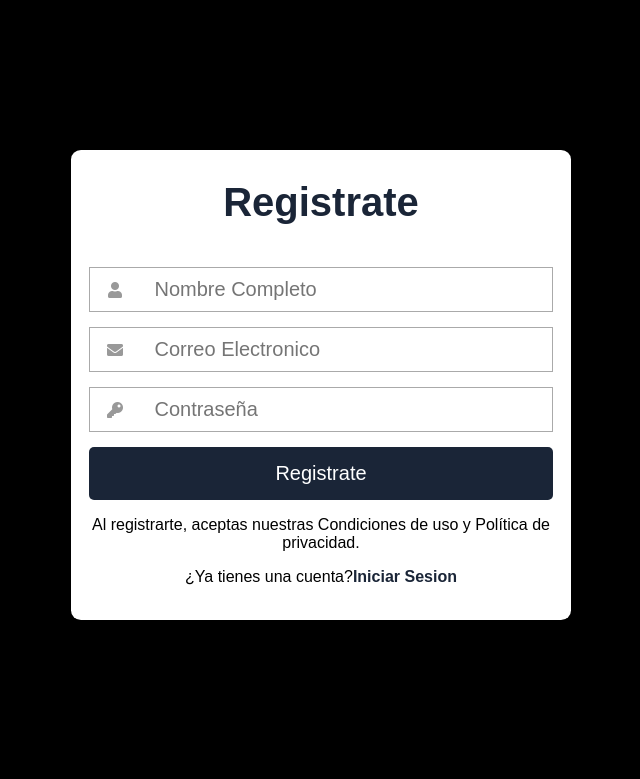
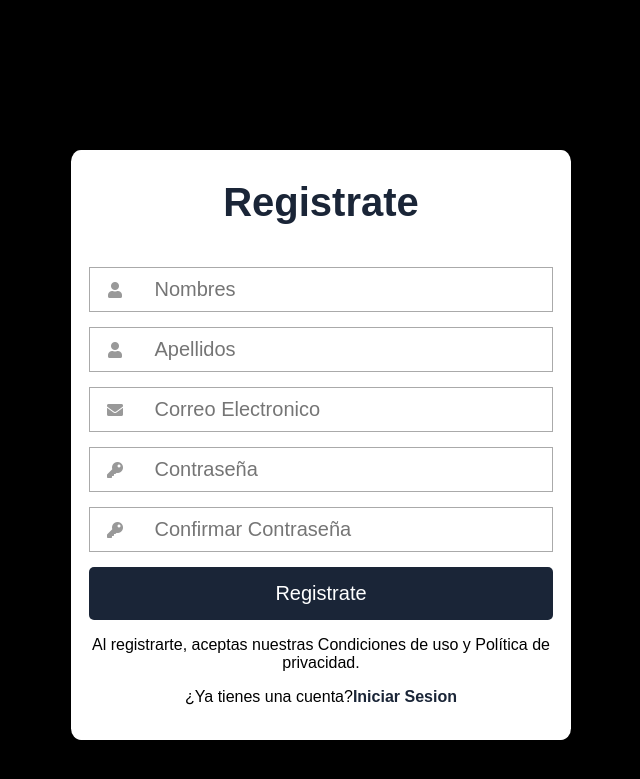
Before and after one commit to JCP20/TresCDisenos, a Django app: page /registro in a window 1280 px wide. Shown: the top 779 px of the page, without its empty margins (319-959 px from the left). Run offline with Django 4.2, Linux system fonts and the light colour scheme; parts of the project's set-up code (start-up, migrations or seed data) failed here and were passed over; some libraries are stand-ins or nearby versions.

Commit message:
Registro de usuarios actualizado y conectado a la base de datos

```diff
--- a/cuenta/models.py
+++ b/cuenta/models.py
@@ -26,9 +26,11 @@ class Artículo(models.Model):
     coleccion= models.ForeignKey(Coleccion, on_delete=models.SET_NULL, null=True)
     def __str__(self) -> str:
         return self.nombre
+
 class CarroCompra(models.Model):
     user = models.ForeignKey(settings.AUTH_USER_MODEL, on_delete= models.CASCADE)
     items = models.ManyToManyField(Artículo)
+
 class DireccionEnvio(models.Model):
     user = models.ForeignKey(settings.AUTH_USER_MODEL, on_delete= models.CASCADE)
     telefono = models.IntegerField()
--- a/cuenta/templates/Registro.html
+++ b/cuenta/templates/Registro.html
@@ -10,27 +10,35 @@
 
 </head>
 <body>
- <form class="formulario">
+
+    <form class="formulario" method="POST">
+        {% csrf_token %}
+
+        {% if msg != "" %}
+            <p style="text-align: center; width:auto; color:rgb(16, 16, 133);">{{msg}}</p>
+        {% endif %}
 
         <h1>Registrate</h1>
         <div class="contenedor">
-
             <div class="input-contenedor">
                 <i class="fas fa-user icon"></i>
-         <input type="text" placeholder="Nombre Completo">
-
+                <input type="text" name="nombre" placeholder="Nombres" required>
             </div>
-
+            <div class="input-contenedor">
+                <i class="fas fa-user icon"></i>
+                <input type="text" name="apellido" placeholder="Apellidos" required>
+            </div>
             <div class="input-contenedor">
                 <i class="fas fa-envelope icon"></i>
-         <input type="text" placeholder="Correo Electronico">
-
+                <input type="email" name = "correo" placeholder="Correo Electronico" required style="border:none; font-size: 20px; width: 82%; padding: 10px;">
             </div>
-
             <div class="input-contenedor">
                 <i class="fas fa-key icon"></i>
-         <input type="password" placeholder="Contraseña">
-
+                <input type="password" name="contraseña1" placeholder="Contraseña" minlength="8" required>
+            </div>
+            <div class="input-contenedor">
+                <i class="fas fa-key icon"></i>
+                <input type="password" name="contraseña2" placeholder="Confirmar Contraseña" minlength="8" required>
             </div>
             <input type="submit" value="Registrate" class="button">
             <p>Al registrarte, aceptas nuestras Condiciones de uso y Política de privacidad.</p>
--- a/cuenta/views.py
+++ b/cuenta/views.py
@@ -3,7 +3,10 @@ from django.http import HttpResponse
 from django.contrib.auth import authenticate
 from django.contrib.auth import login as auth_login
 from django.contrib.auth.models import User
-from .forms import NuevaDireccion
+#from .forms import NuevaDireccion
+from django.contrib.auth.forms import UserCreationForm
+from django.contrib.auth.models import User
+
 # Create your views here.
 def galeria(request):
     return render(request,'galeria.html')
@@ -41,6 +44,22 @@ def login(request):
             return render(request,'cuenta.html')
 
 def registro(request):
-    return render(request,'Registro.html')
+    if request.method == 'GET':
+        return render(request,'Registro.html',{'msg':""})
+    else:
+        if request.POST.get('contraseña1') == request.POST.get('contraseña2'):
+            try:
+                print(request.POST)
+                user = User.objects.create_user(username = request.POST["nombre"], password = request.POST["contraseña1"], email = request.POST["correo"], first_name = request.POST['nombre'], last_name = request.POST['apellido'])
+                user.save()
+                return render(request,'Registro.html', {'msg': 'Registrado Correctamente'})
+
+            except :
+                print
+                return render(request,'Registro.html', {'msg': 'No se pudo registrar'})
+
+        else:
+            return render(request,'Registro.html', {'msg': 'Las contraseñas no coinciden'})
+
 def tienda(request):
     return render(request,'tienda.html')
```
Also changed, not shown: cuenta/templates/Login.html (+1 -7 lines). Lines whose indentation alone changed are shown as unchanged.
